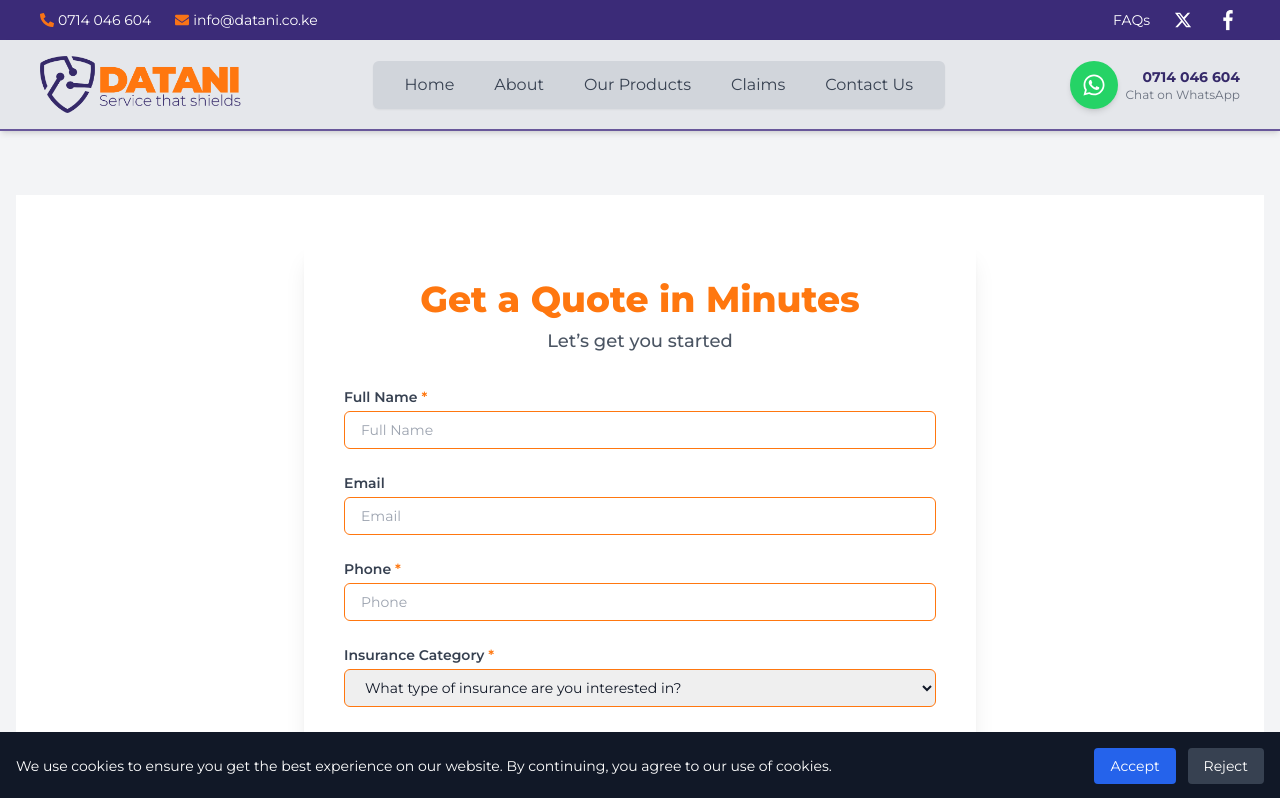
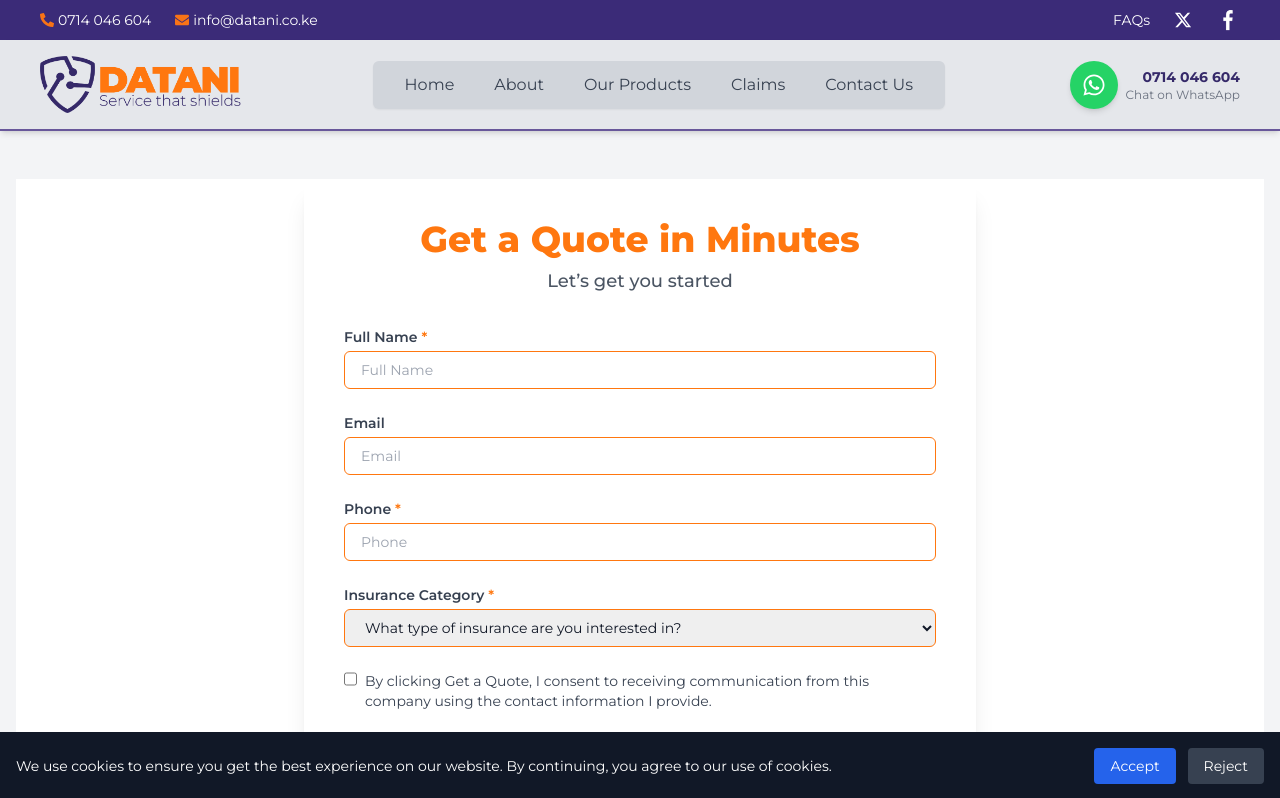
Before and after one commit to ALIBCJH/datanico, a React (Vite) app: page /quote in a window 1280 px wide. Shown: the top 798 px of the page. Built offline with nearby package versions, Linux system fonts and the light colour scheme.

Commit message:
styles improvememt

```diff
--- a/src/components/Home.jsx
+++ b/src/components/Home.jsx
@@ -17,9 +17,9 @@ const Hero = () => {
         className="hidden md:block w-full h-auto object-cover"
       />
 
-      <div className="absolute top-[80%] sm:top-[%] left-1/2 transform -translate-x-1/2 sm:left-[80px] lg:left-[230px] z-20">
+      <div className="absolute top-[80%] sm:top-[%] left-1/2 transform -translate-x-1/2 sm:left-[80px] lg:left-[240px] z-20">
         <Link to="/quote">
-          <button className="bg-[#FF770F] text-white text-sm sm:text-base md:text-lg font-semibold px-4 sm:px-6 md:px-12 py-2 sm:py-3 rounded-full shadow-md hover:bg-[#FF770F] hover:scale-105 transition-transform duration-300 max-w-fit">
+          <button className="bg-[#FF770F] text-white text-sm sm:text-base md:text-lg font-semibold px-4 sm:px-6 md:px-12 py-2 sm:py-3 rounded-none shadow-md hover:bg-[#FF770F] hover:scale-105 transition-transform duration-300 max-w-fit">
             Get Your Quote
           </button>
         </Link>
--- a/src/components/QuoteForm.jsx
+++ b/src/components/QuoteForm.jsx
@@ -78,9 +78,10 @@ const QuoteForm = () => {
 
   return (
     <section
-      id="get-quotation"
-      className="bg-white px-4 pt-11 sm:pt-8 md:pt-11 lg:pt-11 pb-16"
-    >
+  id="get-quotation"
+  className="bg-white px-4 pt-0 -mt-4 pb-16"
+>
+
       <div className="max-w-2xl mx-auto bg-white rounded-xl shadow-xl p-6 sm:p-10">
         <div className="text-center mb-8">
           <h2 className="text-3xl sm:text-4xl font-extrabold text-[#FF770F]">
--- a/src/components/Resources.jsx
+++ b/src/components/Resources.jsx
@@ -5,8 +5,7 @@ const resources = [
   {
     icon: <Newspaper size={40} className="text-[#FF770F]" />,
     title: "Testimonials",
-    description:
-      "Hear what our customers say about us.",
+    description: "Hear what our customers say about us.",
     link: "/testimonial",
   },
   {
@@ -29,7 +28,7 @@ const Resources = () => {
   return (
     <section
       id="resources"
-      className="bg-[#E5E5E5] py-20 px-6"
+      className="bg-white py-20 px-6"
       style={{ fontFamily: "Segoe UI, SegoeUI, sans-serif" }}
     >
       <div className="max-w-7xl mx-auto text-center">
```
